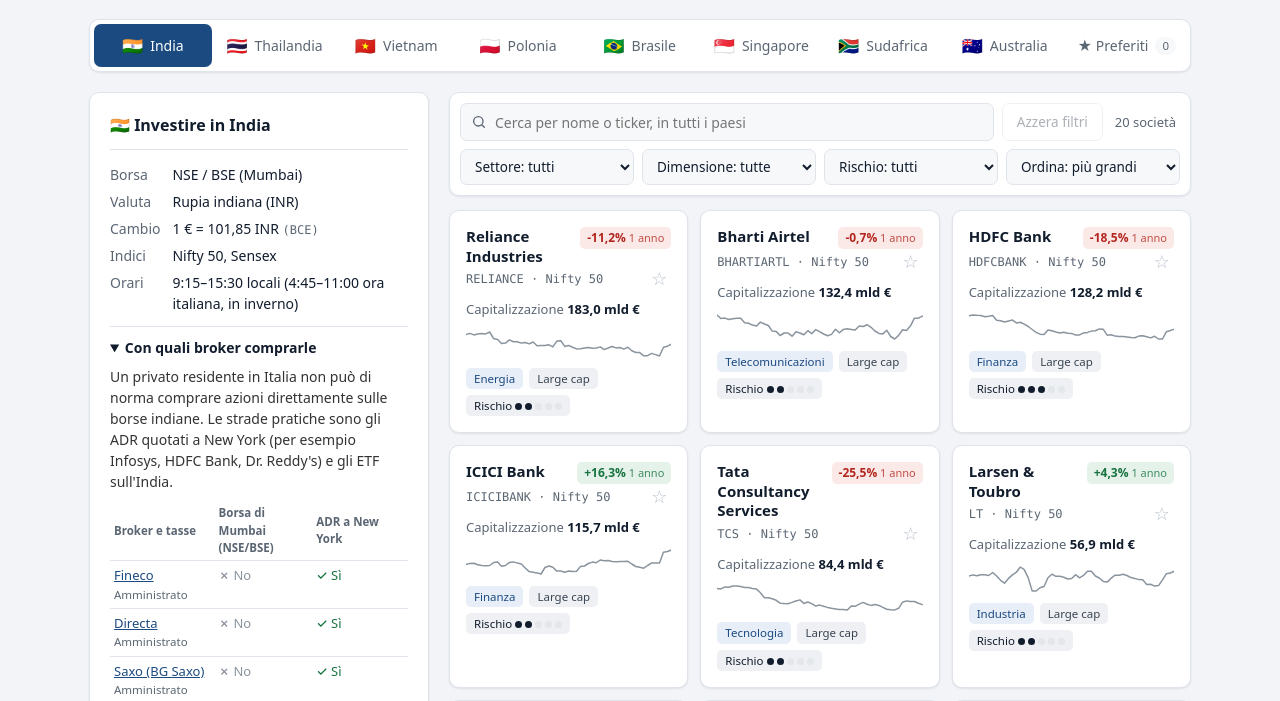
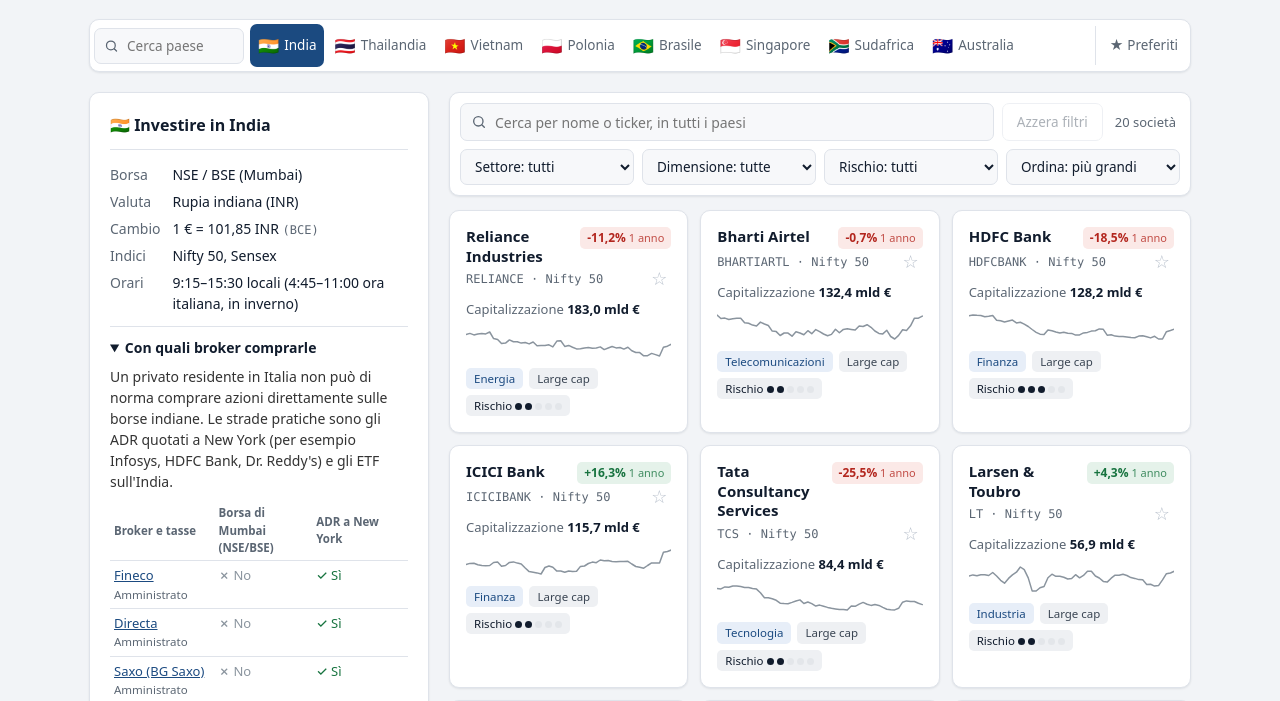
Before and after one commit to drugomontana-cmd/borse-nel-mondo, a plain HTML site: page index.html in a window 1280 px wide. Shown: the part 145-846 px from the top of the page. Drawn offline with Linux system fonts and the light colour scheme.

Commit message:
Ricerca del paese nella barra dei paesi
Co-Authored-By: Claude Opus 5.5 <noreply@anthropic.com>
Claude-Session: https://claude.ai/code/session_014MeAFqh6mRGNTKsbcZ5Rdv

```diff
--- a/data/countries.json
+++ b/data/countries.json
@@ -17,7 +17,13 @@
       "yahoo_suffix": ".NS",
       "dividend_withholding": 0.208,
       "country_risk": 3,
-      "country_risk_note": "Mercato grande ma accessibile ai privati italiani quasi solo tramite ADR o ETF; limiti agli stranieri in alcuni settori."
+      "country_risk_note": "Mercato grande ma accessibile ai privati italiani quasi solo tramite ADR o ETF; limiti agli stranieri in alcuni settori.",
+      "aliases": [
+        "India",
+        "Bharat",
+        "Mumbai",
+        "Asia"
+      ]
     },
     "thailandia": {
       "name": "Thailandia",
@@ -35,7 +41,12 @@
       "yahoo_suffix": ".BK",
       "dividend_withholding": 0.1,
       "country_risk": 3,
-      "country_risk_note": "Mercato emergente con limiti di partecipazione per gli stranieri (NVDR) e accesso solo tramite alcuni broker."
+      "country_risk_note": "Mercato emergente con limiti di partecipazione per gli stranieri (NVDR) e accesso solo tramite alcuni broker.",
+      "aliases": [
+        "Thailand",
+        "Bangkok",
+        "Asia"
+      ]
     },
     "vietnam": {
       "name": "Vietnam",
@@ -53,7 +64,13 @@
       "yahoo_suffix": ".VN",
       "dividend_withholding": 0.05,
       "country_risk": 4,
-      "country_risk_note": "Mercato di frontiera: tetti alla partecipazione estera, accesso diretto complicato, valuta gestita dalla banca centrale."
+      "country_risk_note": "Mercato di frontiera: tetti alla partecipazione estera, accesso diretto complicato, valuta gestita dalla banca centrale.",
+      "aliases": [
+        "Viet Nam",
+        "Hanoi",
+        "Ho Chi Minh",
+        "Asia"
+      ]
     },
     "polonia": {
       "name": "Polonia",
@@ -72,7 +89,14 @@
       "dividend_withholding": 0.19,
       "dividend_withholding_treaty": 0.1,
       "country_risk": 2,
-      "country_risk_note": "Mercato dell'Unione Europea, accessibile da molti broker, ma con valuta più volatile dell'euro."
+      "country_risk_note": "Mercato dell'Unione Europea, accessibile da molti broker, ma con valuta più volatile dell'euro.",
+      "aliases": [
+        "Poland",
+        "Polska",
+        "Varsavia",
+        "Warsaw",
+        "Europa"
+      ]
     },
     "brasile": {
       "name": "Brasile",
@@ -90,7 +114,14 @@
       "yahoo_suffix": ".SA",
       "dividend_withholding": 0.1,
       "country_risk": 3,
-      "country_risk_note": "Mercato grande e liquido, ma con valuta molto volatile, tassi altissimi e forte peso della politica sulle società controllate dallo Stato."
+      "country_risk_note": "Mercato grande e liquido, ma con valuta molto volatile, tassi altissimi e forte peso della politica sulle società controllate dallo Stato.",
+      "aliases": [
+        "Brazil",
+        "Brasil",
+        "San Paolo",
+        "São Paulo",
+        "America Latina"
+      ]
     },
     "singapore": {
       "name": "Singapore",
@@ -108,7 +139,11 @@
       "yahoo_suffix": ".SI",
       "dividend_withholding": 0.0,
       "country_risk": 1,
-      "country_risk_note": "Paese stabile, con regole chiare e valuta solida. Il rischio principale è che molte società sono piccole e poco scambiate."
+      "country_risk_note": "Paese stabile, con regole chiare e valuta solida. Il rischio principale è che molte società sono piccole e poco scambiate.",
+      "aliases": [
+        "Singapore",
+        "Asia"
+      ]
     },
     "sudafrica": {
       "name": "Sudafrica",
@@ -127,7 +162,12 @@
       "dividend_withholding": 0.2,
       "dividend_withholding_treaty": 0.15,
       "country_risk": 3,
-      "country_risk_note": "Borsa grande e ben regolata, ma economia debole, problemi di energia e infrastrutture e valuta molto volatile."
+      "country_risk_note": "Borsa grande e ben regolata, ma economia debole, problemi di energia e infrastrutture e valuta molto volatile.",
+      "aliases": [
+        "South Africa",
+        "Johannesburg",
+        "Africa"
+      ]
     },
     "australia": {
       "name": "Australia",
@@ -154,7 +194,12 @@
         }
       ],
       "country_risk": 1,
-      "country_risk_note": "Paese stabile e mercato sviluppato. Il rischio principale è il peso delle materie prime e della domanda cinese."
+      "country_risk_note": "Paese stabile e mercato sviluppato. Il rischio principale è il peso delle materie prime e della domanda cinese.",
+      "aliases": [
+        "Australia",
+        "Sydney",
+        "Oceania"
+      ]
     }
   },
   "italy_tax_rate": 0.26,
--- a/index.html
+++ b/index.html
@@ -33,8 +33,16 @@
   .updated{font-size:12px;color:var(--muted);white-space:nowrap;display:flex;align-items:center;gap:6px}
   .updated::before{content:"";width:7px;height:7px;border-radius:50%;background:var(--up)}
   main{max-width:1150px;margin:0 auto;padding:0 24px 40px}
-  .countries{display:flex;gap:4px;margin:18px 0 20px;background:var(--card);border:1px solid var(--line);border-radius:10px;padding:4px;box-shadow:var(--shadow)}
-  .country-btn{flex:1;border:0;background:transparent;padding:9px 10px;border-radius:7px;cursor:pointer;font:inherit;font-size:14px;font-weight:500;color:var(--muted);display:flex;align-items:center;justify-content:center;gap:7px;white-space:nowrap}
+.countries{display:flex;align-items:center;gap:6px;margin:18px 0 20px;background:var(--card);border:1px solid var(--line);border-radius:10px;padding:4px;box-shadow:var(--shadow)}
+  .csearch{position:relative;flex:0 0 150px}
+  .csearch svg{position:absolute;left:10px;top:50%;transform:translateY(-50%);color:var(--muted);pointer-events:none}
+  .csearch input{width:100%;box-sizing:border-box;height:36px;padding:0 10px 0 32px;font:inherit;font-size:13.5px;border:1px solid var(--line);border-radius:7px;background:var(--soft);color:var(--ink)}
+  .csearch input:focus{outline:2px solid var(--accent-soft);border-color:var(--accent);background:#fff}
+  .chips{display:flex;gap:2px;flex:1;min-width:0;overflow-x:auto;scrollbar-width:thin}
+  #watchTab{flex:0 0 auto;border-left:1px solid var(--line);padding-left:6px}
+  .chips.filtered .country-btn:first-child:not(.active){box-shadow:inset 0 0 0 1px var(--accent);color:var(--ink)}
+  .chips .none{font-size:13px;color:var(--muted);padding:0 10px;align-self:center;white-space:nowrap}
+  .country-btn{flex:0 0 auto;border:0;background:transparent;padding:9px 8px;border-radius:7px;cursor:pointer;font:inherit;font-size:13.5px;font-weight:500;color:var(--muted);display:flex;align-items:center;justify-content:center;gap:5px;white-space:nowrap}
   .country-btn:hover{background:var(--soft);color:var(--ink)}
   .country-btn.active{background:var(--accent);color:#fff}
   .flag{font-size:17px}
@@ -198,7 +206,12 @@
 </header>
 
 <main>
-  <div class="countries" id="countries"></div>
+  <div class="countries">
+    <div class="csearch"><svg width="15" height="15" viewBox="0 0 24 24" fill="none" stroke="currentColor" stroke-width="2" stroke-linecap="round" aria-hidden="true"><circle cx="11" cy="11" r="7"/><path d="M20 20l-3.5-3.5"/></svg>
+      <input id="cq" type="search" placeholder="Cerca paese" title="Scrivi il nome e premi Invio" autocomplete="off" aria-label="Cerca un paese"></div>
+    <div class="chips" id="countries"></div>
+    <div id="watchTab"></div>
+  </div>
   <div class="layout">
     <aside class="panel" id="guide"></aside>
     <section>
@@ -299,11 +312,21 @@ async function load(){
   render();
 }
 
+function countryMatches(k, v, q){
+  if (!q) return true;
+  return [v.name, k, v.exchange, v.currency, v.currency_code, ...(v.aliases || [])].some(t => norm(t).includes(q));
+}
 function renderCountries(){
-  $("countries").innerHTML = Object.entries(DATA.countries).map(([k, v]) =>
+  const q = norm($("cq").value.trim());
+  const shown = Object.entries(DATA.countries).filter(([k, v]) => countryMatches(k, v, q));
+  $("countries").innerHTML = shown.map(([k, v]) =>
     `<button class="country-btn ${k === current ? "active" : ""}" data-k="${k}"><span class="flag">${v.flag}</span>${esc(v.name)}</button>`).join("")
-    + `<button class="country-btn watch-btn ${current === "__watch" ? "active" : ""}" data-k="__watch" title="Le società che hai segnato con la stella">★ Preferiti <span class="wcount">${WATCH.size}</span></button>`;
+    + (shown.length ? "" : `<span class="none">Nessun paese trovato</span>`);
+  $("watchTab").innerHTML = `<button class="country-btn watch-btn ${current === "__watch" ? "active" : ""}" data-k="__watch" title="Le società che hai segnato con la stella">★ Preferiti${WATCH.size ? ` <span class="wcount">${WATCH.size}</span>` : ""}</button>`;
   document.querySelectorAll(".country-btn").forEach(b => b.onclick = () => { current = b.dataset.k; $("q").value = ""; render(); });
+  $("countries").classList.toggle("filtered", !!q && shown.length > 0);
+  const act = document.querySelector(".country-btn.active");
+  if (act && act.scrollIntoView) act.scrollIntoView({ block: "nearest", inline: "nearest" });
 }
 
 function fxLine(g){
@@ -738,6 +761,13 @@ $("overlay").addEventListener("click", e => { if (e.target.id === "overlay") clo
 document.addEventListener("keydown", e => { if (e.key === "Escape") closeCo(); });
 ["sector", "size", "riskf", "sort"].forEach(id => $(id).onchange = renderList);
 $("q").oninput = () => { renderFilters(); renderList(); };
+$("cq").oninput = renderCountries;
+$("cq").onkeydown = e => {
+  if (e.key === "Enter") {
+    const first = document.querySelector(".chips .country-btn:not(.watch-btn)");
+    if (first) { current = first.dataset.k; $("cq").value = ""; $("q").value = ""; render(); }
+  } else if (e.key === "Escape") { $("cq").value = ""; renderCountries(); }
+};
 $("reset").onclick = resetFilters;
 
 function render(){ renderCountries(); renderGuide(); renderFilters(); renderList(); }
```
